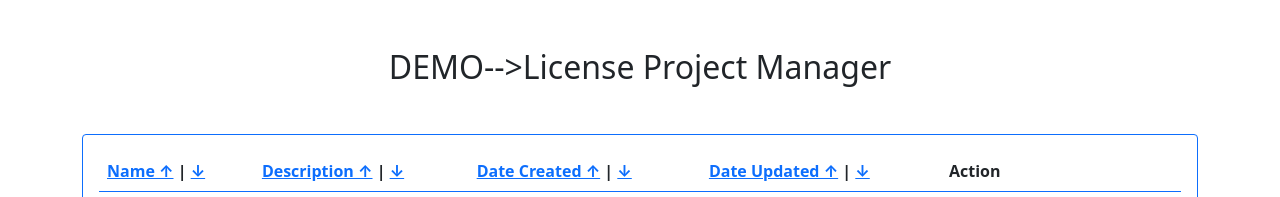
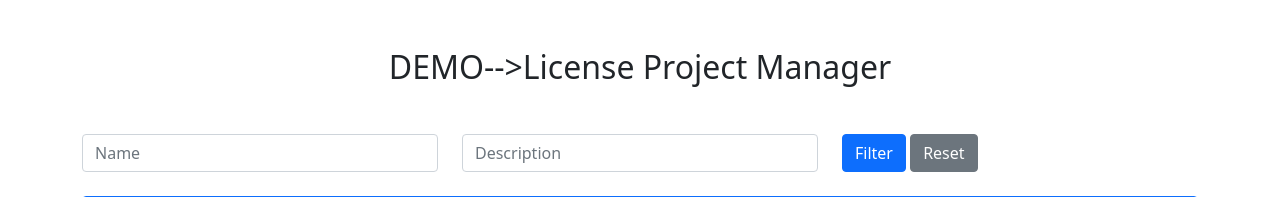
Before and after one commit to NgawangChoedenShankentsang/Symfony_CRUD_App, a Symfony app: template templates/project/index.html.twig in a window 1280 px wide. Shown: the part 73-270 px from the top of the page. Run offline with Twig, Linux system fonts and the light colour scheme; the template is opened without the code that fills it, so the values that code supplies are empty; some libraries are stand-ins or nearby versions.

Commit message:
Filter function add

```diff
--- a/templates/project/index.html.twig
+++ b/templates/project/index.html.twig
@@ -5,7 +5,24 @@
 
 {% block body %}
 	<div class="container">
-		<h2 class="text-center my-5">DEMO-->License Project Manager</h2>
+	<h2 class="text-center my-5">DEMO-->License Project Manager</h2>
+		<!-- Filter Form -->
+        <form method="get" action="{{ path('app_project_index') }}" class="my-4">
+            <div class="row">
+                <div class="col">
+                    <input type="text" name="name" class="form-control" placeholder="Name" value="{{ app.request.query.get('name') }}">
+                </div>
+				<div class="col">
+                    <input type="text" name="description" class="form-control" placeholder="Description" value="{{ app.request.query.get('description') }}">
+                </div>
+
+                <div class="col">
+                    <button type="submit" class="btn btn-primary">Filter</button>
+                    <a href="{{ path('app_project_index') }}" class="btn btn-secondary">Reset</a>
+                </div>
+            </div>
+        </form>
+
 		<div class="card border-primary mb-3">
 			<div class="card-body">
 				<table class="table border-primary">
```
Also changed, not shown: src/Controller/ProjectController.php (+11 -5 lines), src/Repository/ProjectRepository.php (+31 -0 lines).
